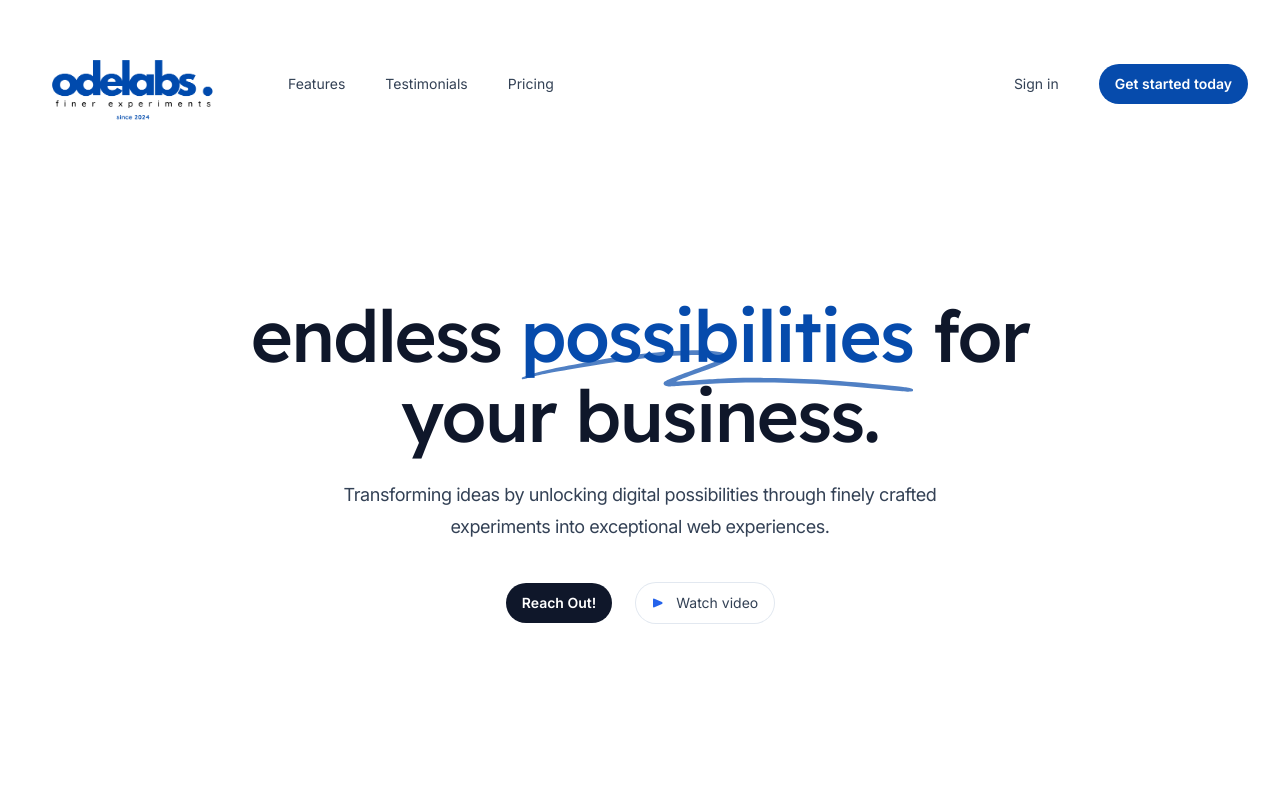
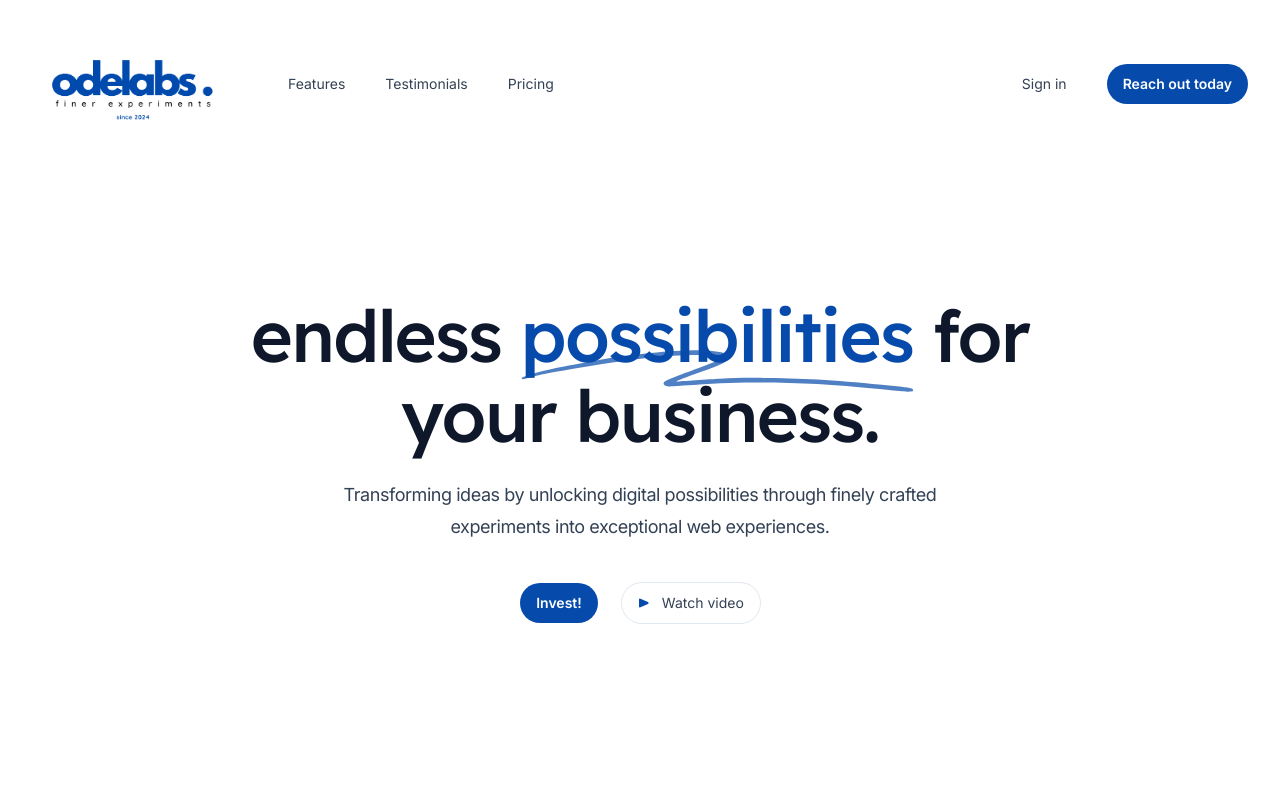
Before and after one commit to Bwogi/odelabs, a Next.js app: page / in a window 1280 px wide. Shown: the top 800 px of the page. Built offline with nearby package versions, Linux system fonts and the light colour scheme.

Commit message:
hero section issues

```diff
--- a/src/components/Header.tsx
+++ b/src/components/Header.tsx
@@ -122,7 +122,7 @@ export function Header() {
             </div>
             <Button href="/register" color="blue">
               <span>
-                Get started <span className="hidden lg:inline">today</span>
+                Reach out <span className="hidden lg:inline">today</span>
               </span>
             </Button>
             <div className="-mr-1 md:hidden">
--- a/src/components/Hero.tsx
+++ b/src/components/Hero.tsx
@@ -32,14 +32,16 @@ export function Hero() {
         crafted experiments into exceptional web experiences.
       </p>
       <div className="mt-10 flex justify-center gap-x-6">
-        <Button href="/register">Reach Out!</Button>
+        <Button href="/register" color="blue">
+          Invest!
+        </Button>
         <Button
           href="https://www.youtube.com/watch?v=dQw4w9WgXcQ"
           variant="outline"
         >
           <svg
             aria-hidden="true"
-            className="h-3 w-3 flex-none fill-blue-600 group-active:fill-current"
+            className="h-3 w-3 flex-none fill-[#064BAC] group-active:fill-current"
           >
             <path d="m9.997 6.91-7.583 3.447A1 1 0 0 1 1 9.447V2.553a1 1 0 0 1 1.414-.91L9.997 5.09c.782.355.782 1.465 0 1.82Z" />
           </svg>
```
